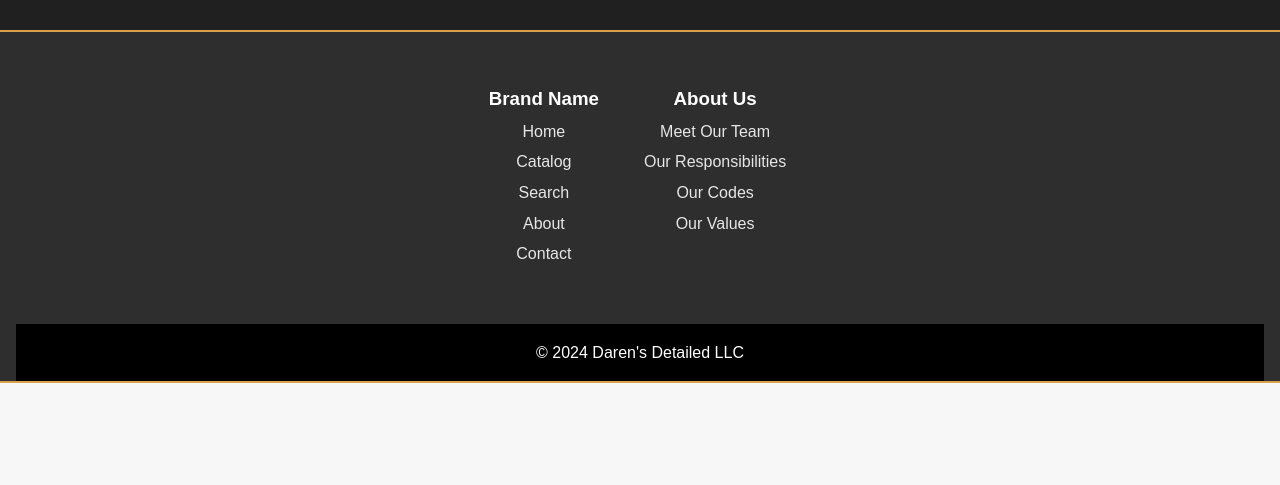
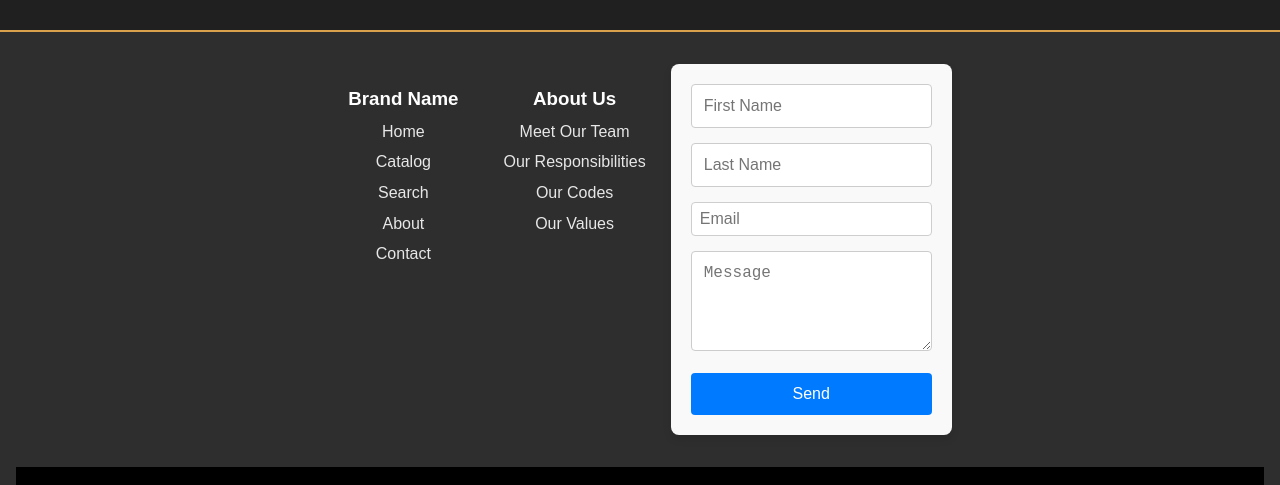
Before and after one commit to MatthewDavidJordan/darensdetailed, a Next.js app: page / in a window 1280 px wide. Shown: the part 2941-3426 px from the top of the page. Before the commit the page ends 3324 px from the top, so only its background shows below. Built offline with nearby package versions, Linux system fonts and the light colour scheme.

Commit message:
Added email form

```diff
--- a/next.config.mjs
+++ b/next.config.mjs
@@ -1,4 +1,28 @@
 /** @type {import('next').NextConfig} */
-const nextConfig = {};
+const nextConfig = {
+
+    // Add CORS headers to all responses
+    async headers() {
+        return [
+            {
+                source: '/(.*)',
+                headers: [
+                    {
+                        key: 'Access-Control-Allow-Origin',
+                        value: '*',
+                    },
+                    {
+                        key: 'Access-Control-Allow-Methods',
+                        value: 'POST,GET,OPTIONS',
+                    },
+                    {
+                        key: 'Access-Control-Allow-Headers',
+                        value: 'Content-Type',
+                    },
+                ],
+            },
+        ];
+    }
+};
 
 export default nextConfig;
--- /dev/null
+++ b/src/app/api/contact/route.ts
@@ -0,0 +1,56 @@
+// src/pages/api/send-email.ts
+import { NextApiRequest, NextApiResponse } from "next";
+import { NextResponse } from "next/server";
+import nodemailer from "nodemailer";
+
+export async function POST(req: Request) {
+  const { firstName, lastName, email, message } = await req.json();
+
+  try {
+    const transporter = nodemailer.createTransport({
+      service: "gmail",
+      auth: {
+        user: process.env.GMAIL_USER,
+        pass: process.env.GMAIL_PASS,
+      },
+    });
+
+    const info = await transporter.sendMail({
+      from: process.env.GMAIL_USER,
+      to: process.env.GMAIL_USER, // Or the recipient's email
+      subject: "[NEW CONTACT] Contact Form Submission",
+      html: `
+          <h2>New Contact Form Submission</h2>
+          <p><strong>First Name:</strong> ${firstName}</p>
+          <p><strong>Last Name:</strong> ${lastName}</p>
+          <p><strong>Email:</strong> <a href="mailto:${email}">${email}</a></p>
+          <p><strong>Message:</strong></p>
+          <p>${message}</p>
+          <hr>
+          <p>This email was sent from your website contact form.</p>
+          <p><em>Please reply directly to the sender if you need to respond.</em></p>
+        `,
+    });
+
+    console.log("Email sent: ", info.response);
+    return NextResponse.json({ message: "Email sent successfully!" });
+  } catch (error) {
+    console.error("Error sending email:", error);
+    return NextResponse.json(
+      { message: "Error sending email" },
+      { status: 500 }
+    );
+  }
+}
+
+// Handle preflight OPTIONS requests from outside domains
+export function OPTIONS() {
+  return new Response(null, {
+    status: 204,
+    headers: {
+      "Access-Control-Allow-Origin": "*",
+      "Access-Control-Allow-Methods": "GET, POST, OPTIONS",
+      "Access-Control-Allow-Headers": "Content-Type",
+    },
+  });
+}
--- /dev/null
+++ b/src/components/ContactForm/ContactForm.css
@@ -0,0 +1,58 @@
+.contact-form {
+  max-width: 600px;
+  margin: 0 auto;
+  padding: 20px;
+  background-color: #f9f9f9;
+  border-radius: 8px;
+  box-shadow: 0 4px 8px rgba(0, 0, 0, 0.1);
+}
+
+.form-group {
+  margin-bottom: 15px;
+}
+
+.form-group input,
+.form-group textarea {
+  width: 100%;
+  padding: 12px;
+  border: 1px solid #ccc;
+  border-radius: 4px;
+  font-size: 16px;
+}
+
+textarea {
+  resize: vertical;
+  min-height: 100px;
+}
+
+button {
+  width: 100%;
+  padding: 12px;
+  background-color: #007bff;
+  color: white;
+  border: none;
+  border-radius: 4px;
+  font-size: 16px;
+  cursor: pointer;
+  transition: background-color 0.3s ease;
+}
+
+button:hover {
+  background-color: #0056b3;
+}
+
+/* Responsive styling */
+@media (max-width: 600px) {
+  .contact-form {
+    padding: 10px;
+  }
+
+  button {
+    font-size: 14px;
+  }
+
+  .form-group input,
+  .form-group textarea {
+    font-size: 14px;
+  }
+}
--- /dev/null
+++ b/src/components/ContactForm/ContactForm.tsx
@@ -0,0 +1,109 @@
+import { useState, ChangeEvent, FormEvent } from "react";
+import "./ContactForm.css";
+
+interface FormData {
+  firstName: string;
+  lastName: string;
+  email: string;
+  message: string;
+}
+
+function ContactForm() {
+  const [formData, setFormData] = useState<FormData>({
+    firstName: "",
+    lastName: "",
+    email: "",
+    message: "",
+  });
+
+  const [status, setStatus] = useState<string | null>(null);
+
+  const handleChange = (
+    e: ChangeEvent<HTMLInputElement | HTMLTextAreaElement>
+  ) => {
+    setFormData({
+      ...formData,
+      [e.target.name]: e.target.value,
+    });
+  };
+
+  const handleSubmit = async (e: FormEvent<HTMLFormElement>) => {
+    e.preventDefault();
+
+    try {
+      const response = await fetch(
+        `${process.env.NEXT_PUBLIC_BASE_URL}/api/contact`,
+        {
+          method: "POST",
+          headers: {
+            "Content-Type": "application/json",
+          },
+          body: JSON.stringify(formData),
+        }
+      );
+
+      if (response.ok) {
+        setStatus("Email sent successfully!");
+        setFormData({
+          firstName: "",
+          lastName: "",
+          email: "",
+          message: "",
+        });
+      } else {
+        setStatus("Failed to send email.");
+      }
+    } catch (error) {
+      console.error(error);
+      setStatus("Failed to send email.");
+    }
+  };
+
+  return (
+    <form className="contact-form" onSubmit={handleSubmit}>
+      <div className="form-group">
+        <input
+          type="text"
+          name="firstName"
+          placeholder="First Name"
+          value={formData.firstName}
+          onChange={handleChange}
+          required
+        />
+      </div>
+      <div className="form-group">
+        <input
+          type="text"
+          name="lastName"
+          placeholder="Last Name"
+          value={formData.lastName}
+          onChange={handleChange}
+          required
+        />
+      </div>
+      <div className="form-group">
+        <input
+          type="email"
+          name="email"
+          placeholder="Email"
+          value={formData.email}
+          onChange={handleChange}
+          required
+        />
+      </div>
+      <div className="form-group">
+        <textarea
+          name="message"
+          placeholder="Message"
+          value={formData.message}
+          onChange={handleChange}
+          required
+        ></textarea>
+      </div>
+      <button type="submit">Send</button>
+      {status && <p>{status}</p>}
+    </form>
+  );
+}
+
+export default ContactForm;
--- a/src/components/Footer/Footer.tsx
+++ b/src/components/Footer/Footer.tsx
@@ -1,5 +1,6 @@
 "use client";
 
+import ContactForm from "@/components/ContactForm/ContactForm";
 import "./Footer.css";
 
 function Footer() {
@@ -41,6 +42,8 @@ function Footer() {
               <a href="#">Our Values</a>
             </li>
           </ul>
+
+          <ContactForm />
         </div>
       </div>
       {/* <div className="social">
```
Also changed, not shown: package.json (+8 -6 lines), 1 other file (tests, documents, lock files or other folders).
